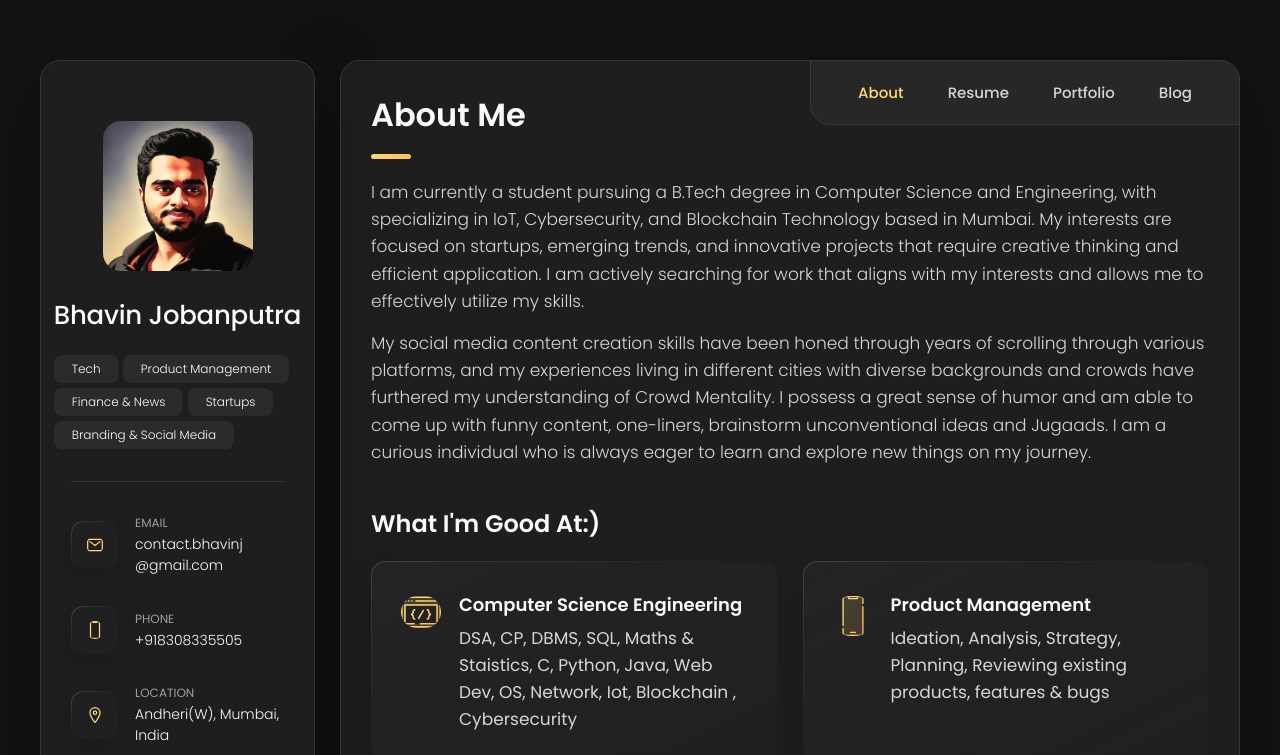
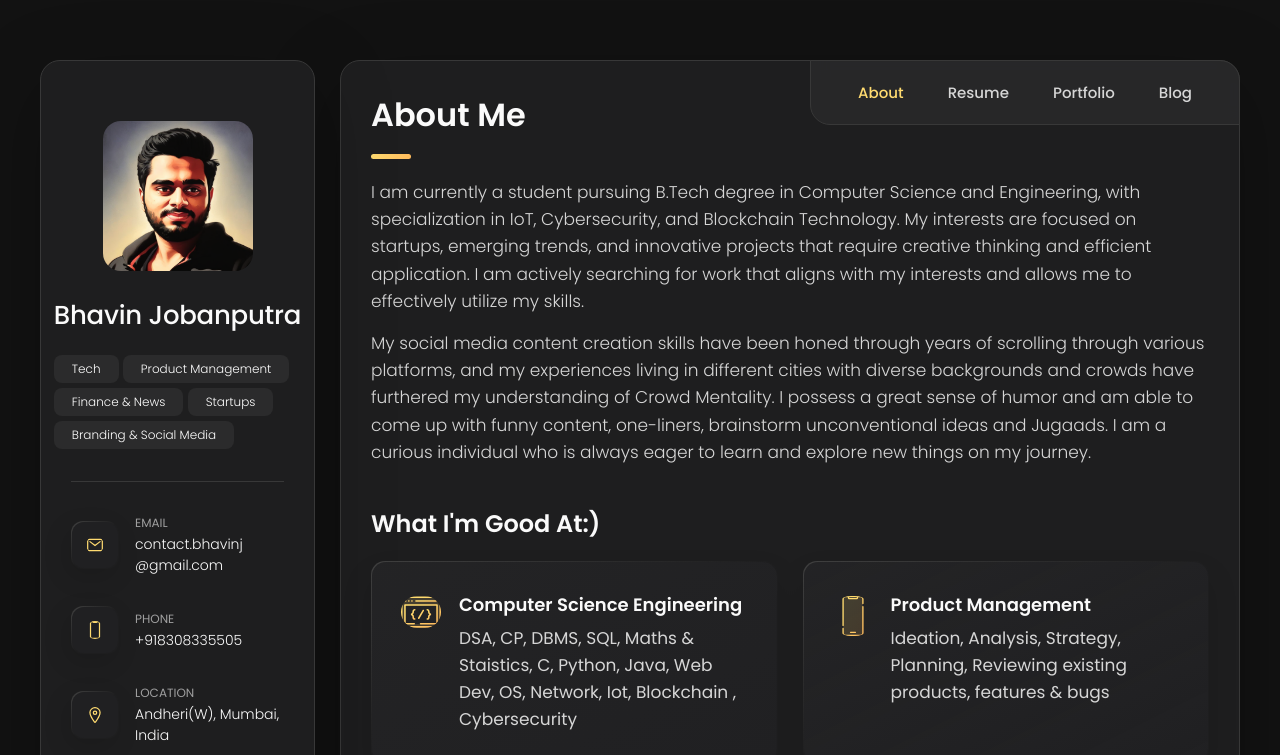
Before and after one commit to Bhavinj13/bhawin.me, a plain HTML site: page index.html in a window 1280 px wide. Shown: the top 755 px of the page. Drawn offline with nearby package versions, Linux system fonts and the light colour scheme.

Commit message:
Minor information changes

```diff
--- a/index.html
+++ b/index.html
@@ -220,7 +220,7 @@
 
         <section class="about-text">
           <p>
-            I am currently a student pursuing a B.Tech degree in Computer Science and Engineering, with specializing in IoT, Cybersecurity, and Blockchain Technology based in Mumbai. My interests are focused on startups, emerging trends, and innovative projects that require creative thinking and efficient application. I am actively searching for work that aligns with my interests and allows me to effectively utilize my skills.
+            I am currently a student pursuing B.Tech degree in Computer Science and Engineering, with specialization in IoT, Cybersecurity, and Blockchain Technology. My interests are focused on startups, emerging trends, and innovative projects that require creative thinking and efficient application. I am actively searching for work that aligns with my interests and allows me to effectively utilize my skills.
 
 
           </p>
```
